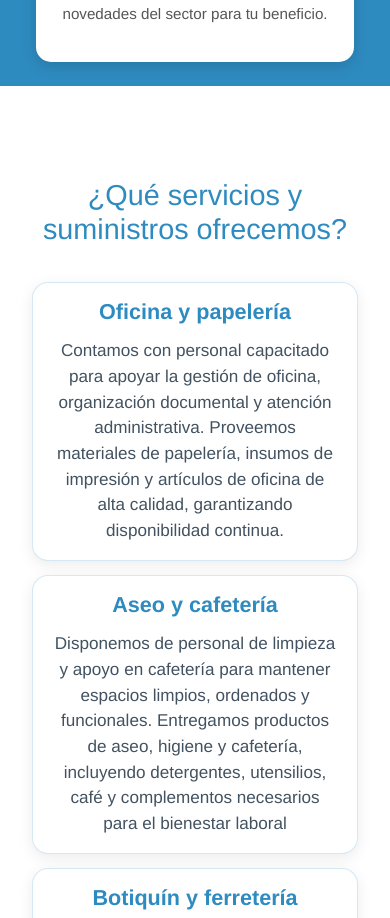
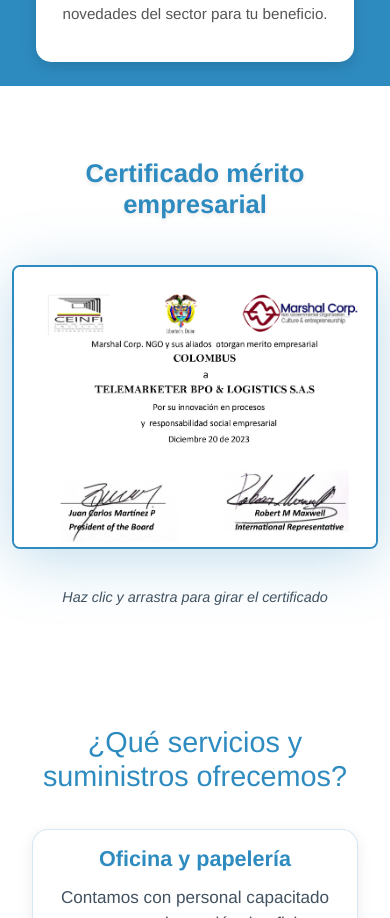
Before and after one commit to Albeiro2/ocacionales, a React (Vite) app: page / in a window 390 px wide. Shown: the part 2407-3325 px from the top of the page. Built offline with nearby package versions, Linux system fonts and the light colour scheme.

Commit message:
certificate added

```diff
--- a/src/assets/assets.js
+++ b/src/assets/assets.js
@@ -46,9 +46,14 @@
 import inmobiliario1 from './inmobiliario/inmobiliario1.webp';
 import inmobiliario2 from './inmobiliario/inmobiliario2.webp';
 import inmobiliario3 from './inmobiliario/inmobiliario3.webp';
+
+//certificado
+import certificado from './certificado.jpg';
+
 export const images = {
     logo,
     cafe,
+    certificado,
     oficina,
     botiquin,
     impresora,
--- /dev/null
+++ b/src/page/Certificado/Certificate.css
@@ -0,0 +1,135 @@
+.certificate-section {
+  display: flex;
+  flex-direction: column;
+  align-items: center;
+  padding: 60px 20px;
+  background: transparent;
+}
+
+.certificate-title {
+  font-size: 2.4rem;
+  color: #2E8BC0;
+  margin-bottom: 40px;
+  font-weight: 700;
+  text-align: center;
+  font-family: 'Helvetica Neue', Arial, sans-serif;
+  text-shadow: 0 2px 4px rgba(0,0,0,0.1);
+}
+
+.certificate-container {
+  display: flex;
+  justify-content: center;
+  align-items: center;
+  perspective: 1500px;
+  width: 100%;
+  max-width: 700px;
+  min-height: 450px;
+  cursor: grab;
+  user-select: none;
+}
+
+.certificate-container:active {
+  cursor: grabbing;
+}
+
+.certificate-wrapper {
+  position: relative;
+  width: 100%;
+  max-width: 600px;
+  transform-style: preserve-3d;
+  transition: transform 0.1s ease-out;
+  filter: drop-shadow(0 10px 30px rgba(46, 139, 192, 0.3));
+  backface-visibility: visible;
+}
+
+.certificate-wrapper.dragging {
+  transition: none;
+  filter: drop-shadow(0 15px 40px rgba(46, 139, 192, 0.5));
+}
+
+.certificate-image {
+  width: 100%;
+  height: auto;
+  display: block;
+  border-radius: 12px;
+  border: 3px solid #2E8BC0;
+  background: #ffffff;
+  backface-visibility: hidden;
+  pointer-events: none;
+}
+
+.certificate-instruction {
+  margin-top: 24px;
+  color: #425260;
+  font-size: 1.05rem;
+  text-align: center;
+  font-family: 'Helvetica Neue', Arial, sans-serif;
+  font-style: italic;
+}
+
+/* Responsive para tablets */
+@media (max-width: 768px) {
+  .certificate-section {
+    padding: 50px 16px;
+  }
+
+  .certificate-title {
+    font-size: 2rem;
+    margin-bottom: 32px;
+  }
+
+  .certificate-container {
+    max-width: 600px;
+    min-height: 380px;
+  }
+
+  .certificate-wrapper {
+    max-width: 500px;
+  }
+
+  .certificate-instruction {
+    font-size: 0.98rem;
+  }
+}
+
+/* Responsive para móviles */
+@media (max-width: 480px) {
+  .certificate-section {
+    padding: 40px 12px;
+  }
+
+  .certificate-title {
+    font-size: 1.6rem;
+    margin-bottom: 28px;
+  }
+
+  .certificate-container {
+    max-width: 100%;
+    min-height: 320px;
+  }
+
+  .certificate-wrapper {
+    max-width: 100%;
+  }
+
+  .certificate-image {
+    border-width: 2px;
+    border-radius: 8px;
+  }
+
+  .certificate-instruction {
+    font-size: 0.9rem;
+    margin-top: 20px;
+  }
+}
+
+/* Para dispositivos táctiles */
+@media (hover: none) and (pointer: coarse) {
+  .certificate-instruction {
+    display: none;
+  }
+
+  .certificate-container {
+    cursor: default;
+  }
+}
--- /dev/null
+++ b/src/page/Certificado/Certificate.jsx
@@ -0,0 +1,73 @@
+import React, { useState, useRef } from 'react';
+import './Certificate.css';
+import { images } from '../../assets/assets';
+
+const Certificate = () => {
+  const [rotation, setRotation] = useState({ x: 0, y: 0 });
+  const [isDragging, setIsDragging] = useState(false);
+  const containerRef = useRef(null);
+
+  const handleMouseMove = (e) => {
+    if (!isDragging) return;
+
+    const container = containerRef.current;
+    const rect = container.getBoundingClientRect();
+    const centerX = rect.left + rect.width / 2;
+    const centerY = rect.top + rect.height / 2;
+
+    const mouseX = e.clientX - centerX;
+    const mouseY = e.clientY - centerY;
+
+    const rotateY = (mouseX / rect.width) * 60;
+    const rotateX = -(mouseY / rect.height) * 30;
+
+    setRotation({ x: rotateX, y: rotateY });
+  };
+
+  const handleMouseDown = () => {
+    setIsDragging(true);
+  };
+
+  const handleMouseUp = () => {
+    setIsDragging(false);
+  };
+
+  const handleMouseLeave = () => {
+    setIsDragging(false);
+  };
+
+  return (
+    <div className="certificate-section">
+      <h2 className="certificate-title">Certificado mérito empresarial</h2>
+
+      <div
+        className="certificate-container"
+        ref={containerRef}
+        onMouseMove={handleMouseMove}
+        onMouseDown={handleMouseDown}
+        onMouseUp={handleMouseUp}
+        onMouseLeave={handleMouseLeave}
+      >
+        <div
+          className={`certificate-wrapper ${isDragging ? 'dragging' : ''}`}
+          style={{
+            transform: `rotateX(${rotation.x}deg) rotateY(${rotation.y}deg)`
+          }}
+        >
+          <img
+            src={images.certificado}
+            alt="Certificado Telemarketer BPO"
+            className="certificate-image"
+            draggable="false"
+          />
+        </div>
+      </div>
+
+      <p className="certificate-instruction">
+        Haz clic y arrastra para girar el certificado
+      </p>
+    </div>
+  );
+};
+
+export default Certificate;
--- a/src/page/HomePage/HomePage.jsx
+++ b/src/page/HomePage/HomePage.jsx
@@ -5,6 +5,7 @@
 import Contact from '../Contact/Contact';
 import Plan from '../Plan/Plan';
 import Footer from '../Footer/Footer';
+import Certificate from '../Certificado/Certificate';
 
 const HomePage = () => {
   useEffect(() => {
@@ -27,6 +28,10 @@
         <About />
       </section>
 
+      <section id="certificate">
+      <Certificate/>
+      </section>
+
       <section id="service">
         <Service />
       </section>
```
Also changed, not shown: src/assets/certificado.jpg (added).
